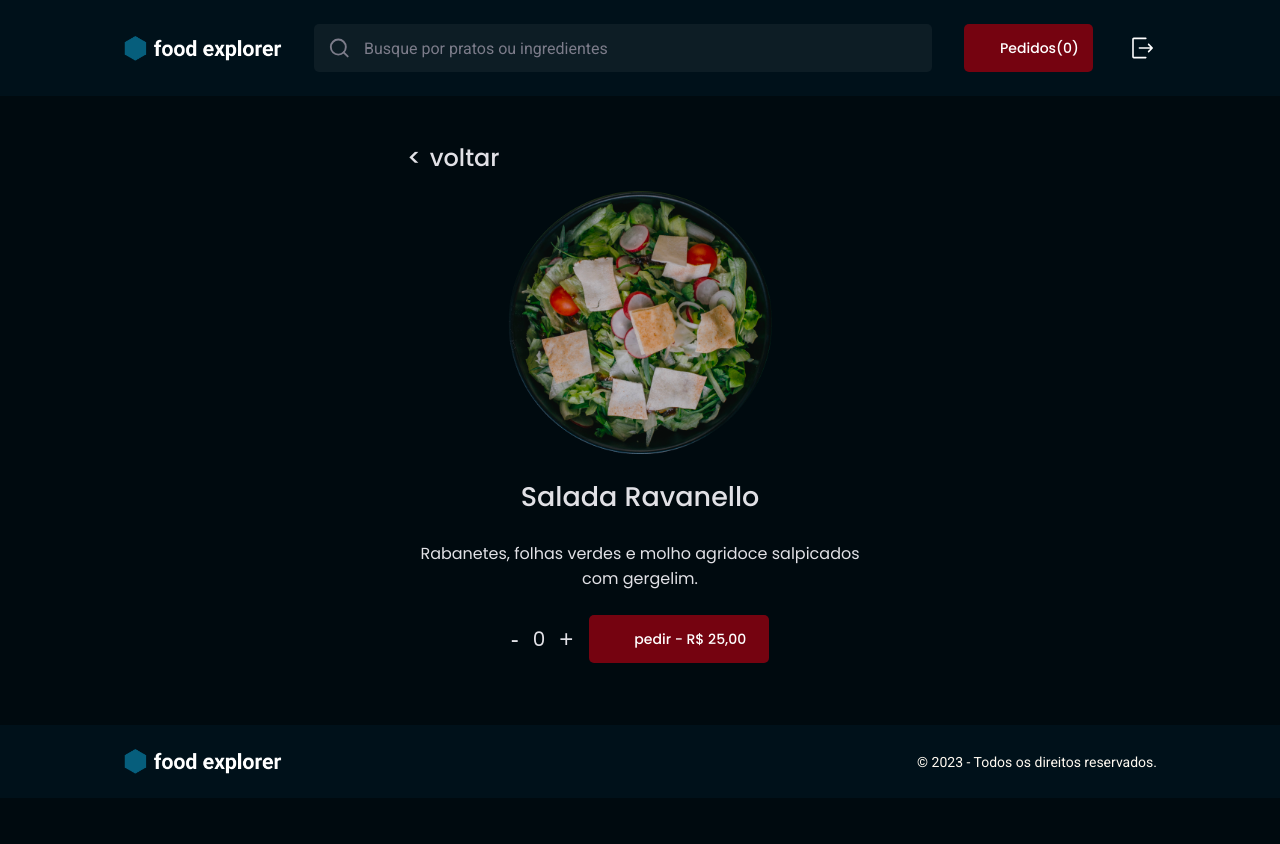
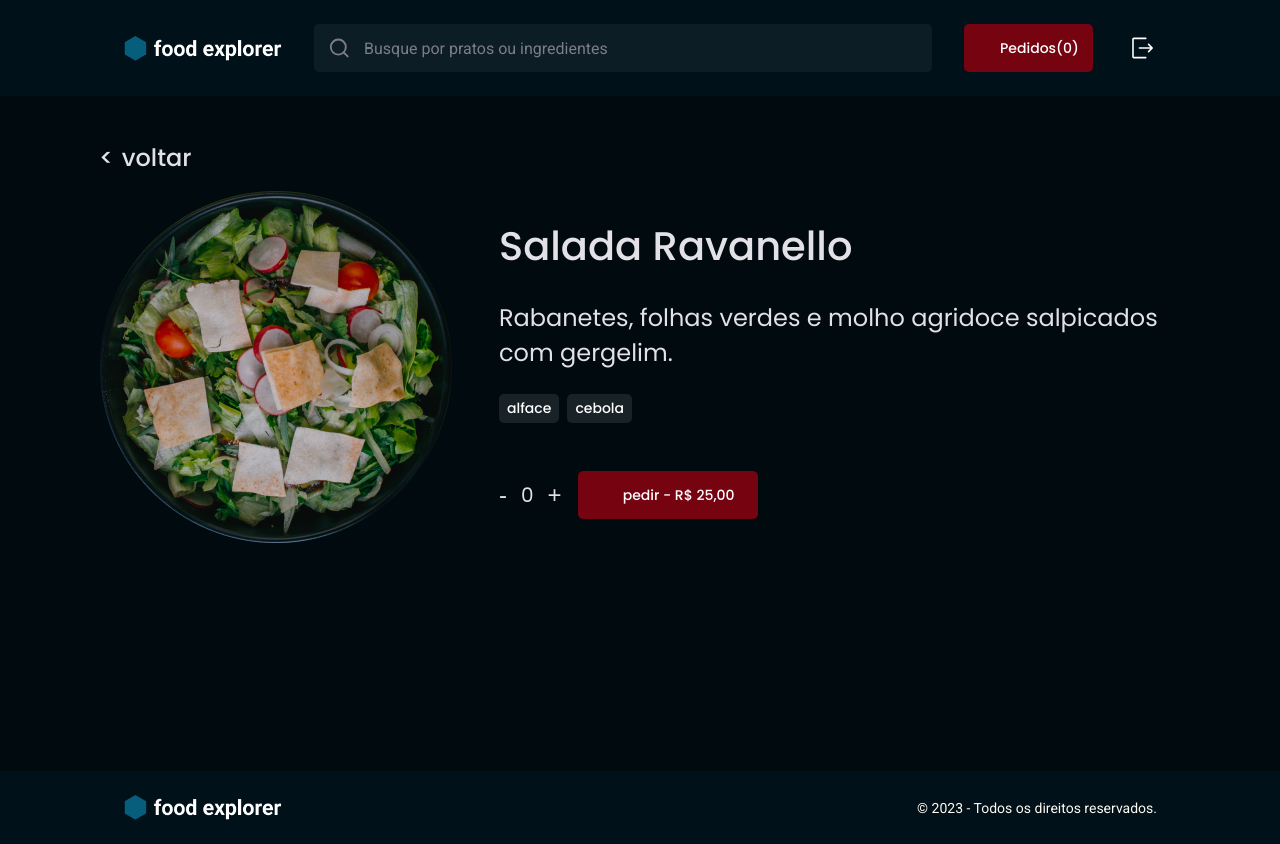
Before and after one commit to cah90/foodexplorer-frontend, a React (Vite) app: page /details/1 in a window 1280 px wide. Before the commit the page ends 800 px from the top, so only its background shows below. Built offline with nearby package versions, Linux system fonts and the light colour scheme; some icons are missing.

Commit message:
feat: added tag component added page details for desktop

```diff
--- /dev/null
+++ b/src/components/Tag/index.jsx
@@ -0,0 +1,5 @@
+import { Container } from "./styles"
+
+export function Tag({ title, ...rest }) {
+	return <Container {...rest}>{title}</Container>
+}
--- /dev/null
+++ b/src/components/Tag/styles.js
@@ -0,0 +1,14 @@
+import { styled } from "styled-components"
+
+export const Container = styled.span`
+	font-size: 1.4rem;
+	font-weight: 500;
+	text-align: center;
+
+	padding: 0.4rem 0.8rem;
+	border-radius: 0.5rem;
+	margin-right: 0.8rem;
+
+	color: ${({ theme }) => theme.COLORS.LIGHT_100};
+	background-color: ${({ theme }) => theme.COLORS.DARK_1000};
+`
--- a/src/pages/Details/index.jsx
+++ b/src/pages/Details/index.jsx
@@ -1,16 +1,17 @@
-import { Wrapper } from "./styles"
+import { Container, Wrapper } from "./styles"
 
 import { PiReceiptLight } from "react-icons/pi"
 
 import { Header } from "../../components/Header"
 import { ButtonText } from "../../components/ButtonText"
 import { Counter } from "../../components/Counter"
+import { Tag } from "../../components/Tag"
 import { Button } from "../../components/Button"
 import { Footer } from "../../components/Footer"
 
 export function Details() {
 	return (
-		<>
+		<Container>
 			<Header />
 
 			<Wrapper>
@@ -22,23 +23,28 @@ export function Details() {
 						alt="Imagem de uma salada"
 					/>
 
+					<div className="main-info">
 						<h1>Salada Ravanello</h1>
 
 						<p>
 							Rabanetes, folhas verdes e molho agridoce salpicados com gergelim.
 						</p>
+
+						<div className="tags">
+							<Tag title={"alface"} />
+							<Tag title={"cebola"} />
 						</div>
-
-				<div className="tags"></div>
 
 						<div className="add-item">
 							<Counter />
 
 							<Button icon={PiReceiptLight} title={`pedir - R$ 25,00`} />
 						</div>
+					</div>
+				</div>
 			</Wrapper>
 
 			<Footer />
-		</>
+		</Container>
 	)
 }
--- a/src/pages/Details/styles.js
+++ b/src/pages/Details/styles.js
@@ -1,10 +1,18 @@
 import styled from "styled-components"
+
+export const Container = styled.div`
+	display: flex;
+	flex-direction: column;
+	min-height: 100vh;
+`
 
 export const Wrapper = styled.div`
 	max-width: 50.6rem;
 	margin: 4.4rem auto 6.2rem;
 
 	padding: 0 2rem;
+
+	flex: 1;
 
 	.main {
 		text-align: center;
@@ -14,7 +22,8 @@ export const Wrapper = styled.div`
 			margin: 1.6rem 0;
 		}
 
-		> h1,
+		.main-info {
+			h1,
 			p {
 				color: ${({ theme }) => theme.COLORS.LIGHT_300};
 				text-align: center;
@@ -33,14 +42,67 @@ export const Wrapper = styled.div`
 				margin: 2.4rem 0;
 			}
 		}
+	}
+
+	.tags {
+		margin-bottom: 4.8rem;
+
+		display: flex;
+		justify-content: center;
+		flex-wrap: wrap;
+	}
 
 	.add-item {
 		display: flex;
 		gap: 1.6rem;
-		justify-content: center;
+		justify-content: space-around;
 
 		div[type="button"] {
 			max-width: 18rem;
 		}
 	}
+
+	@media (min-width: 1024px) {
+		max-width: 112.2rem;
+
+		.main {
+			display: flex;
+			align-items: center;
+			gap: 4.7rem;
+
+			margin-bottom: 15rem;
+
+			> img {
+				width: 39rem;
+			}
+
+			.main-info {
+				max-width: 68.7rem;
+
+				h1,
+				p {
+					text-align: left;
+				}
+
+				> h1 {
+					font-size: 4rem;
+					font-weight: 500;
+				}
+
+				> p {
+					font-size: 2.4rem;
+					font-weight: 400;
+				}
+
+				.add-item {
+					display: flex;
+					justify-content: flex-start;
+				}
+
+				.tags {
+					justify-content: flex-start;
+				}
+			}
+		}
+	}
 `
```
Lines whose indentation alone changed are shown as unchanged.
